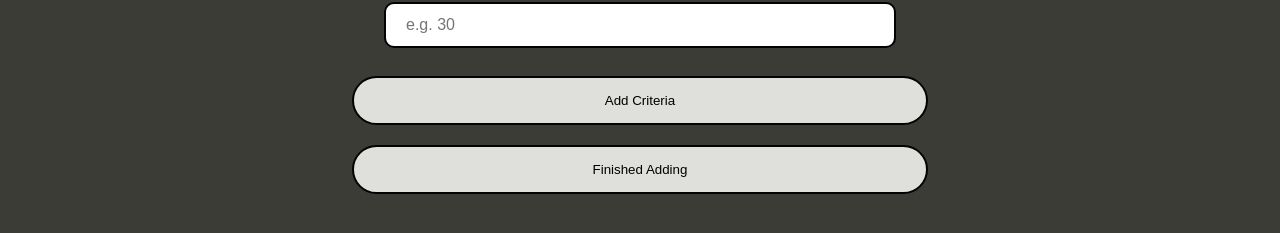
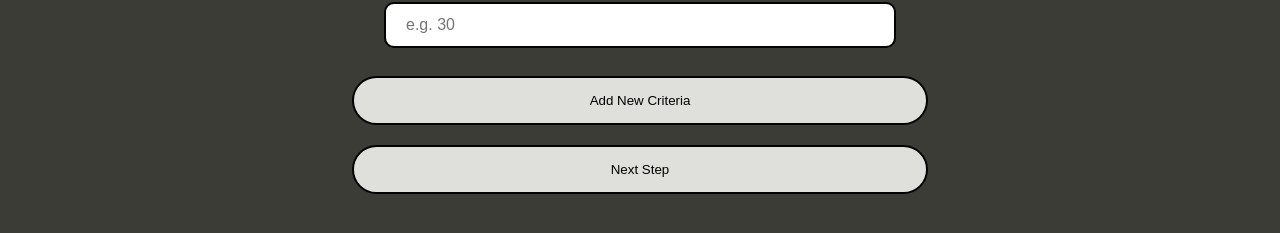
Before and after one commit to taventran/GradeCheckerWebsite, a React (Create React App) app: page / in a window 1280 px wide. Both pictures are taken after a click on the link "Grade Calculator". Shown: the part 297-530 px from the top of the page. Built offline with nearby package versions, Linux system fonts and the light colour scheme.

Commit message:
Made buttons a little clearer on what they do

```diff
--- a/src/components/grade-checker.js
+++ b/src/components/grade-checker.js
@@ -116,10 +116,10 @@ function GradeChecker() {
                 <input type="text" placeholder="e.g. 30" value={gradingCriteriaWeight} onChange={evt => setGradingCriteriaWeight(evt.target.value)}/>
                 <br/>
                 <br/>
-                <button onClick={createNewCriteria}>Add Criteria</button>
+                <button onClick={createNewCriteria}>Add New Criteria</button>
                 <br/>
                 <br/>
-                <button onClick={doneCreating}> Finished Adding </button>
+                <button onClick={doneCreating}> Next Step </button>
                 <br/>
 
             </div>
@@ -149,6 +149,7 @@ function GradeChecker() {
                             </div>
                         )
                     })}
+
             </div>
         }
         <div className="FullTable">
@@ -194,7 +195,7 @@ function GradeChecker() {
                 <h3>Current Grade: {currentAverage.toFixed(3)}</h3>
                 <br/>
                 <button onClick={doneCreating}>Go Back</button>
-                {/* <button onClick={doneGrades}>Calculate for new grade</button> */}
+                <h5>Click on the pencil to edit grade for a criteria</h5>
 
             </div>
 
```
